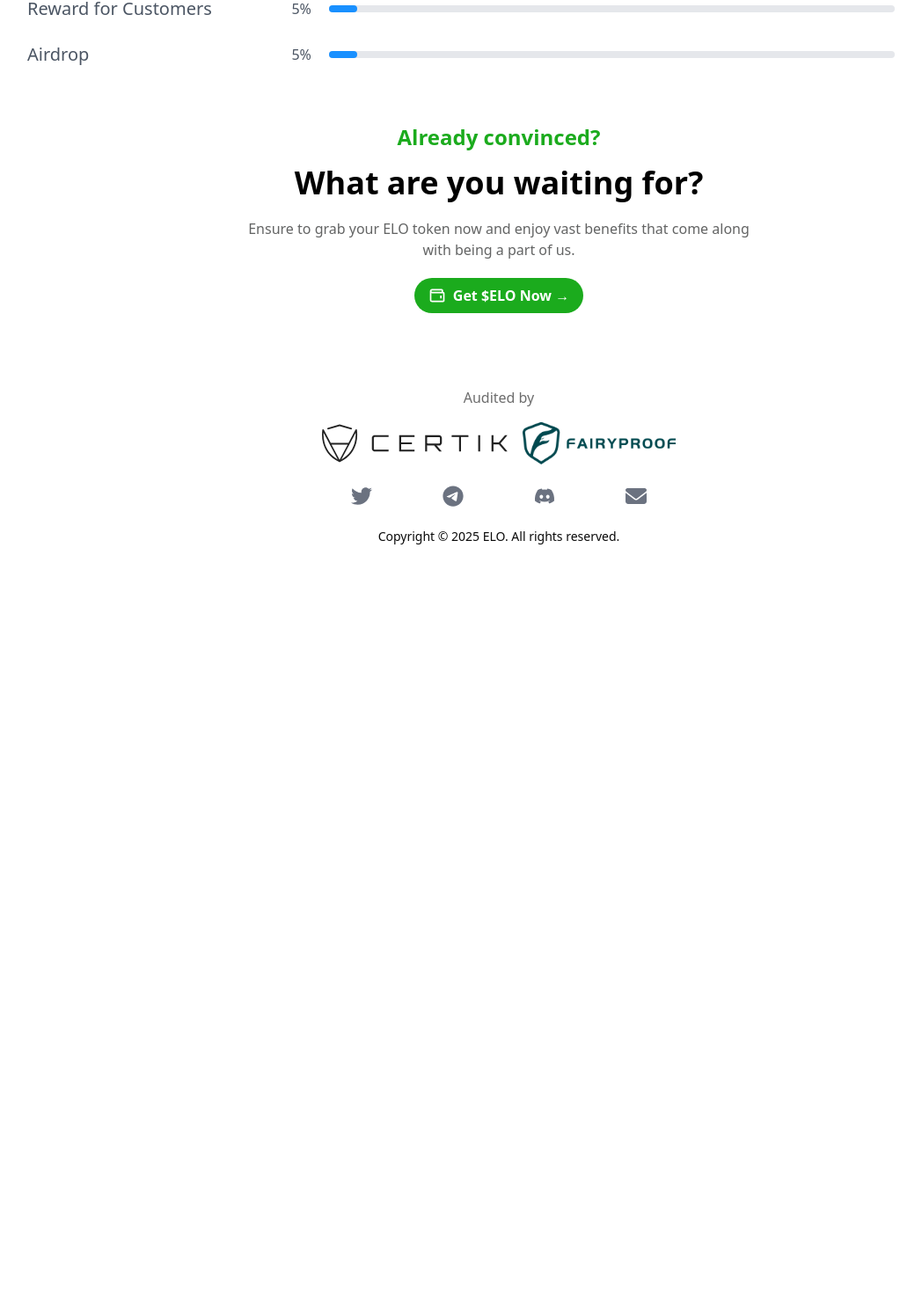
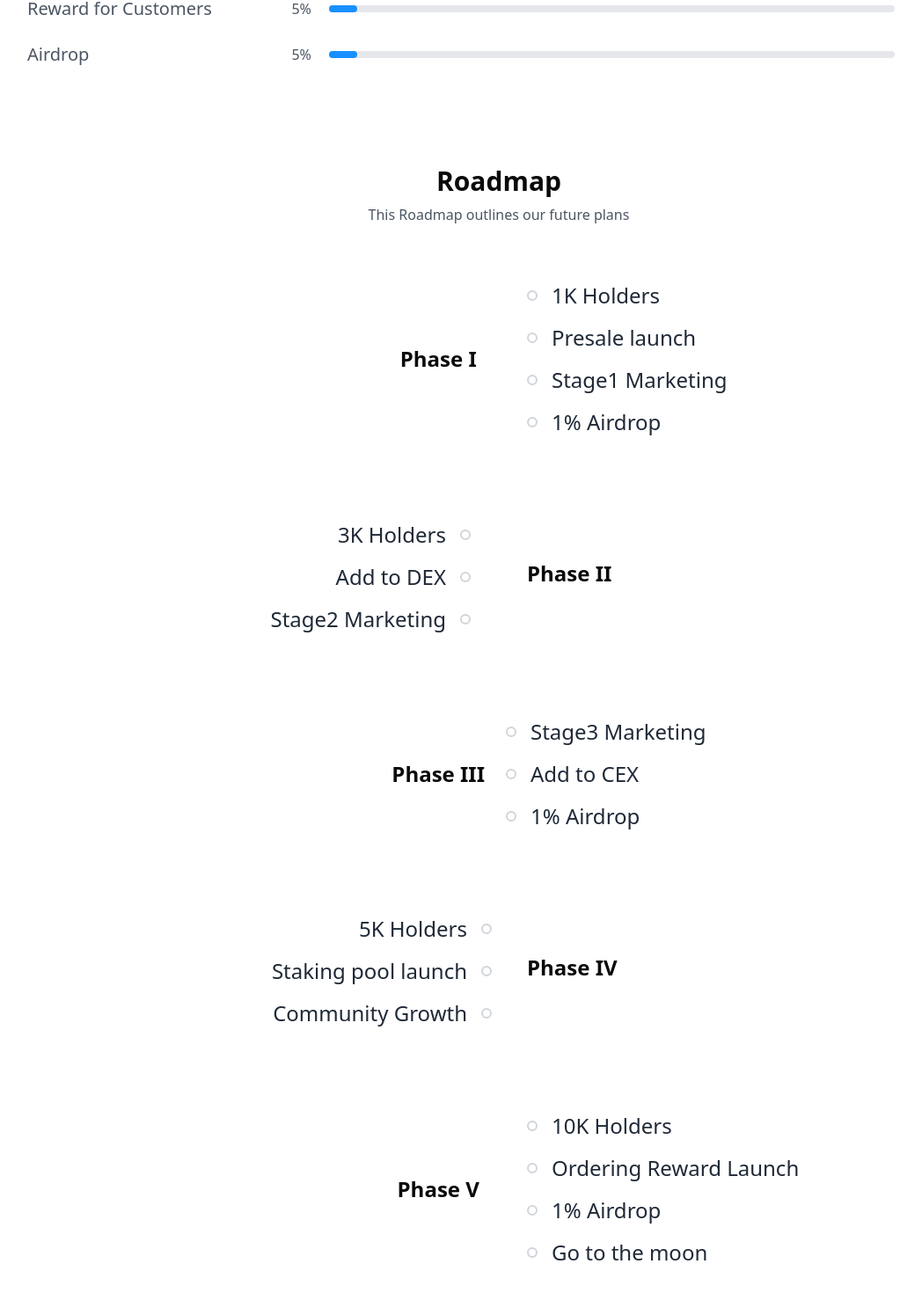
Before and after one commit to MostakemHossain/effortless-order-frontend, a React (Vite) app: page / in a window 1280 px wide. Shown: the part 2292-3762 px from the top of the page at 88% size, without its empty margins (73-1121 px from the left). Before the commit the page ends 2936 px from the top, so only its background shows below. Built offline with nearby package versions, Linux system fonts and the light colour scheme.

Commit message:
Roadmap section complete

```diff
--- a/src/App.tsx
+++ b/src/App.tsx
@@ -2,6 +2,7 @@ import Banner from "./component/Banner";
 import CallToAction from "./component/CallToAction";
 import Footer from "./component/Footer";
 import Navbar from "./component/Navbar";
+import Roadmap from "./component/Roadmap";
 import Step from "./component/Step";
 import Tokenomics from "./component/Tokenomics";
 
@@ -12,6 +13,7 @@ const App = () => {
       <Banner />
       <Step />
       <Tokenomics />
+      <Roadmap />
       <CallToAction />
       <Footer />
     </div>
--- /dev/null
+++ b/src/component/Roadmap.tsx
@@ -0,0 +1,135 @@
+export default function Roadmap() {
+  return (
+    <div className="max-w-4xl mx-auto px-4 py-12 mb-20">
+      <div className="text-center mb-16">
+        <h2 className="text-3xl font-bold mb-2">Roadmap</h2>
+        <p className="text-gray-600 mb-10">This Roadmap outlines our future plans</p>
+      </div>
+
+      <div className="relative">
+
+        <div className="absolute left-1/2 transform -translate-x-1/2 h-full w-[1px] hidden md:block" />
+
+        <div className="space-y-24">
+          <div className="relative">
+            <div className="flex flex-col md:flex-row items-center md:justify-end">
+              <div className="w-full md:w-[15%] pr-2 mb-4 md:mb-0 lg:text-center md:text-right">
+                <h3 className="text-2xl font-semibold">Phase I</h3>
+              </div>
+              <div className="w-full md:w-1/2 lg:pl-8">
+                <div className="space-y-4">
+                  {[
+                    "1K Holders",
+                    "Presale launch",
+                    "Stage1 Marketing",
+                    "1% Airdrop",
+                  ].map((item, index) => (
+                    <div key={index} className="flex items-center gap-4">
+                      <div className="h-3  w-3 rounded-full border-2 border-gray-300 bg-white" />
+                      <span className="text-gray-800 text-2xl">{item}</span>
+                    </div>
+                  ))}
+                </div>
+              </div>
+            </div>
+          </div>
+
+          <div className="relative">
+            <div className="flex flex-col md:flex-row items-center">
+              <div className="w-full md:w-1/2 pr-8 order-last md:order-none">
+                <div className="space-y-4">
+                  {["3K Holders", "Add to DEX", "Stage2 Marketing"].map(
+                    (item, index) => (
+                      <div
+                        key={index}
+                        className="flex items-center gap-4 lg:justify-end justify-start"
+                      >
+                        <div className="lg:hidden block h-3 w-3 rounded-full border-2 border-gray-300 bg-white" />
+                        <span className="text-gray-800 text-2xl">{item}</span>
+                        <div className="hidden lg:block h-3 w-3 rounded-full border-2 border-gray-300 bg-white" />
+                      </div>
+                    )
+                  )}
+                </div>
+              </div>
+              <div className="w-full md:w-1/2 lg:pl-8  md:text-left">
+                <h3 className="text-2xl font-semibold mb-2">Phase II</h3>
+              </div>
+            </div>
+          </div>
+
+          <div className="relative">
+            <div className="flex flex-col md:flex-row items-center md:justify-end">
+              <div className="w-full md:w-[15%] pr-2 mb-4 md:mb-0 lg:text-center md:text-right">
+                <h3 className="text-2xl font-semibold">Phase III</h3>
+              </div>
+              <div className="w-full md:w-1/2 pl-2">
+                <div className="space-y-4">
+                  {["Stage3 Marketing", "Add to CEX", "1% Airdrop"].map(
+                    (item, index) => (
+                      <div key={index} className="flex items-center gap-4">
+                        <div className="h-3 w-3 rounded-full border-2 border-gray-300 bg-white" />
+                        <span className="text-gray-800 text-2xl">{item}</span>
+                      </div>
+                    )
+                  )}
+                </div>
+              </div>
+            </div>
+          </div>
+
+          {/* Phase IV */}
+          <div className="relative">
+            <div className="flex flex-col md:flex-row items-center">
+              <div className="w-full md:w-1/2 pr-2 mb-4 md:mb-0 order-last md:order-none">
+                <div className="space-y-4">
+                  {[
+                    "5K Holders",
+                    "Staking pool launch",
+                    "Community Growth",
+                  ].map((item, index) => (
+                    <div
+                      key={index}
+                      className="flex items-center gap-4 lg:justify-end justify-start"
+                    >
+                      <div className="lg:hidden block h-3 w-3 rounded-full border-2 border-gray-300 bg-white" />
+                      <span className="text-gray-800 text-2xl">{item}</span>
+                      <div className="hidden lg:block h-3 w-3 rounded-full border-2 border-gray-300 bg-white" />
+                    </div>
+                  ))}
+                </div>
+              </div>
+              <div className="w-full md:w-1/2 lg:pl-8  md:text-left">
+                <h3 className="text-2xl font-semibold mb-2">Phase IV</h3>
+              </div>
+            </div>
+          </div>
+
+          {/* Phase V */}
+          <div className="relative">
+            <div className="flex flex-col md:flex-row items-center md:justify-end">
+              <div className="w-full md:w-[15%] pr-2 mb-4 md:mb-0 lg:text-center md:text-right">
+                <h3 className="text-2xl font-semibold ">Phase V</h3>
+              </div>
+              <div className="w-full md:w-1/2 lg:pl-8">
+                <div className="space-y-4">
+                  {[
+                    "10K Holders",
+                    "Ordering Reward Launch",
+                    "1% Airdrop",
+                    "Go to the moon",
+                  ].map((item, index) => (
+                    <div key={index} className="flex items-center gap-4">
+                      <div className="h-3 w-3 rounded-full border-2 border-gray-300 bg-white" />
+                      <span className="text-gray-800 text-2xl">{item}</span>
+                    </div>
+                  ))}
+                </div>
+              </div>
+            </div>
+          </div>
+        </div>
+      </div>
+    </div>
+  );
+}
```
